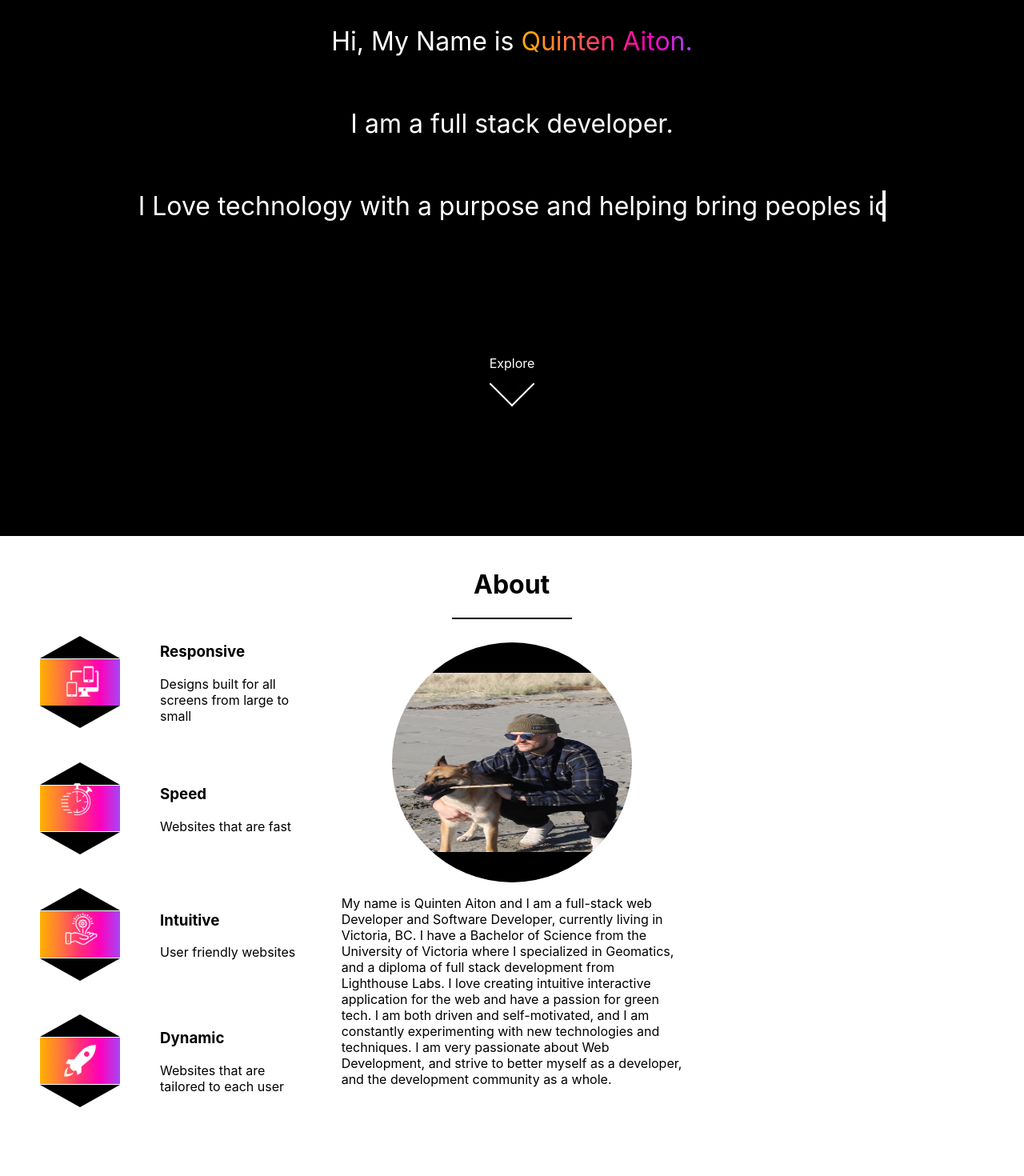
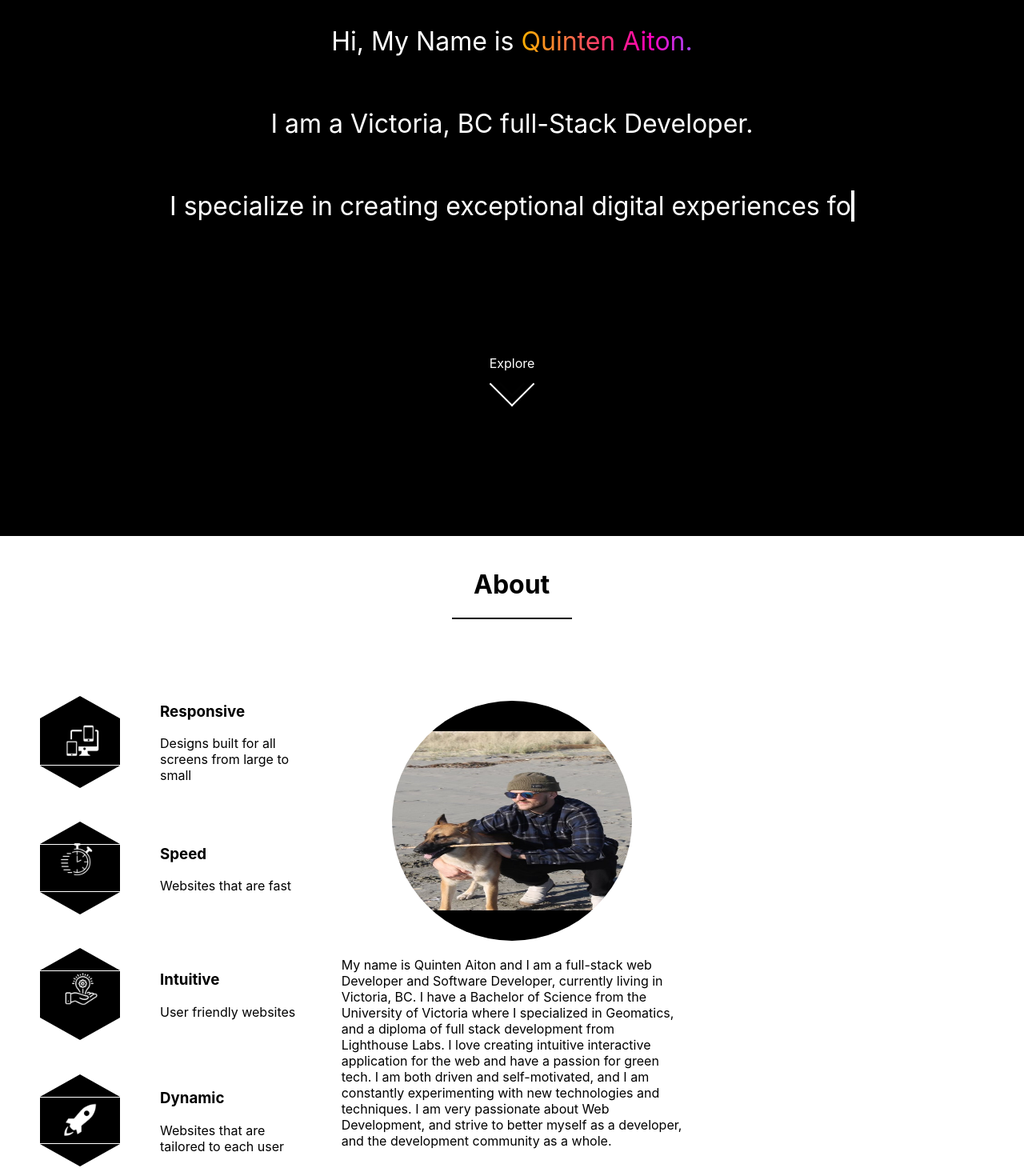
Before and after one commit to QuinAiton/PersonalPortfolio, a Next.js app: page / in a window 1280 px wide. Shown: the part 280-1750 px from the top of the page at 80% size. Built offline with nearby package versions, Linux system fonts and the light colour scheme.

Commit message:
Adds Bio Animations

```diff
--- a/components/Header.js
+++ b/components/Header.js
@@ -8,10 +8,9 @@ const Header = () => {
         <p>
           Hi, My Name is <span>Quinten Aiton.</span>
         </p>
-        <p>I am a full stack developer.</p>
+        <p>I am a Victoria, BC full-Stack Developer.</p>
         <p>
-          I Love technology with a purpose and helping bring peoples ideas to
-          life.
+          I specialize in creating exceptional digital experiences for the web.
         </p>
       </div>
       <Fade>
--- a/components/about/About.js
+++ b/components/about/About.js
@@ -1,8 +1,9 @@
 import React from 'react';
 import Styles from '../../styles/About.module.scss';
-import { Roll, Fade, Bounce } from 'react-reveal';
+import { Roll, Fade, Bounce, Rotate } from 'react-reveal';
 import FocusCard from './FocusCards';
 import Image from 'next/image';
+import { ST } from 'next/dist/next-server/lib/utils';
 const About = () => {
   return (
     <div className={Styles.container}>
@@ -42,20 +43,25 @@ const About = () => {
         </div>
 
         <div className={Styles.bio}>
+          <Bounce top>
             <Image src='/profile.jpg' alt='profile' height={300} width={300} />
+          </Bounce>
+          <Bounce bottom>
             <p>
               My name is Quinten Aiton and I am a full-stack web Developer and
               Software Developer, currently living in Victoria, BC. I have a
               Bachelor of Science from the University of Victoria where I
               specialized in Geomatics, and a diploma of full stack development
               from Lighthouse Labs. I love creating intuitive interactive
-            application for the web and have a passion for green tech. I am both
-            driven and self-motivated, and I am constantly experimenting with
-            new technologies and techniques. I am very passionate about Web
-            Development, and strive to better myself as a developer, and the
-            development community as a whole.
+              application for the web and have a passion for green tech. I am
+              both driven and self-motivated, and I am constantly experimenting
+              with new technologies and techniques. I am very passionate about
+              Web Development, and strive to better myself as a developer, and
+              the development community as a whole.
             </p>
+          </Bounce>
         </div>
+        <div className={Styles.skills}></div>
       </div>
     </div>
   );
--- a/styles/About.module.scss
+++ b/styles/About.module.scss
@@ -27,7 +27,9 @@ $secondary: #000;
     }
   }
   .content {
+    height: 100%;
     display: grid;
+    margin: auto auto;
     grid-template-columns: repeat(3, 1fr);
 
     .interests {
@@ -51,7 +53,7 @@ $secondary: #000;
           align-items: center;
           width: 100px;
           height: 57.735px;
-          background-image: $gradient;
+          background: $secondary;
           position: relative;
         }
         .hex::before {
@@ -86,7 +88,6 @@ $secondary: #000;
       align-items: center;
 
       img {
-        border-image: 1px solid $secondary;
         border-radius: 50%;
       }
     }
```
Lines whose indentation alone changed are shown as unchanged.
